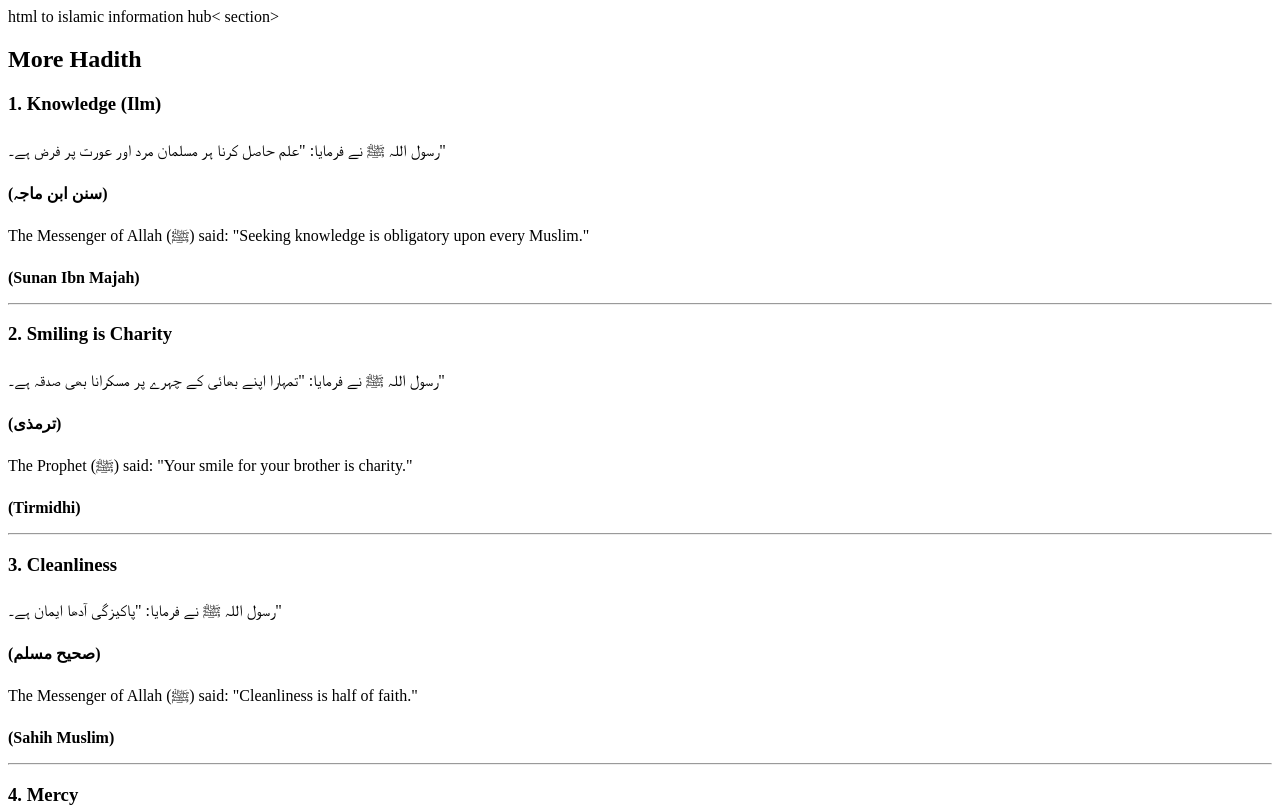
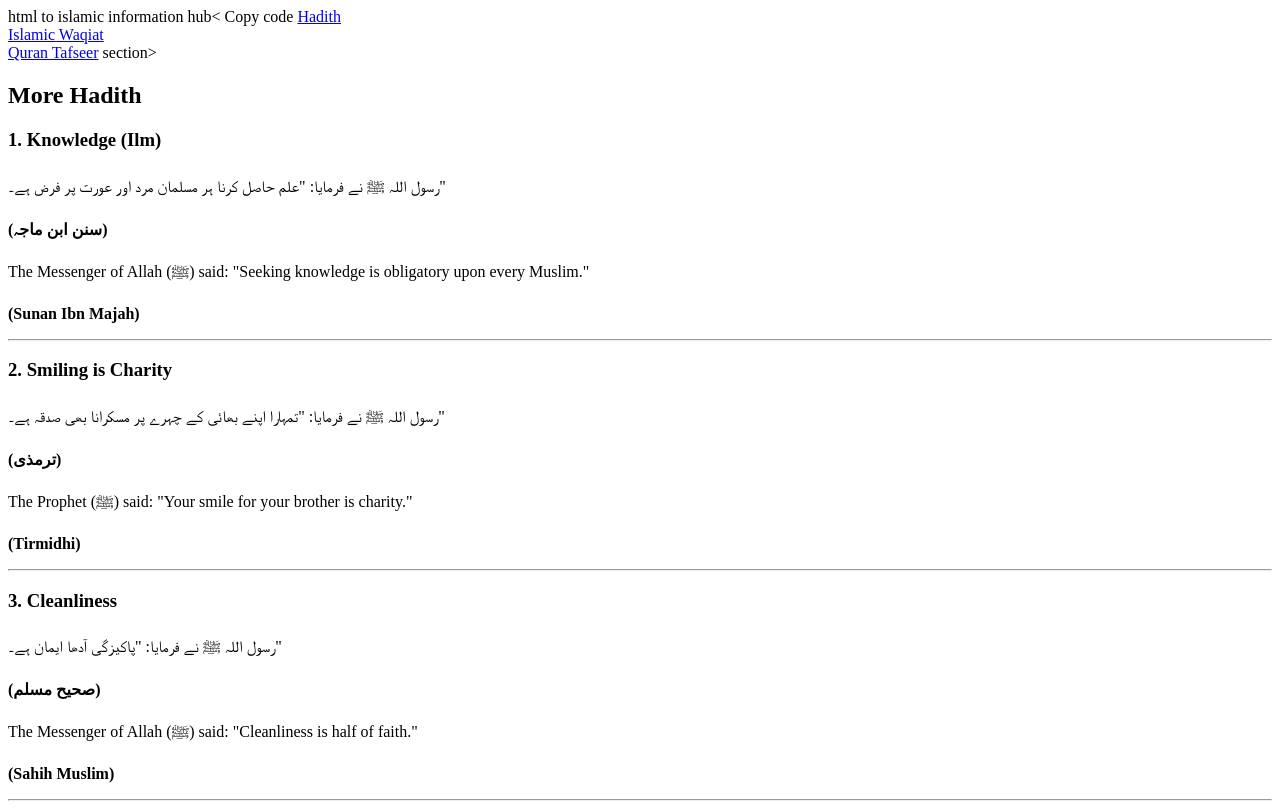
Before and after one commit to rajasaneer41-sudo/Islamic-information-, a plain HTML site: page index.html in a window 1280 px wide. Shown: the top 809 px of the page. Drawn offline with Linux system fonts and the light colour scheme.

Commit message:
Update index.html

```diff
--- a/index.html
+++ b/index.html
@@ -1,6 +1,9 @@
 <meta name="google-site-verification" content="iz4MzJlpb5s-srMMcUhAclM1NjsqRxjvZ_QTisp8MAs" />html to islamic information hub<
 
-   section>
+Copy code
+<a href="hadith.html">Hadith</a><br>
+<a href="waqiat.html">Islamic Waqiat</a><br>
+<a href="tafseer.html">Quran Tafseer</a>   section>
     <h2>More Hadith</h2>
 
     <h3>1. Knowledge (Ilm)</h3>
```
